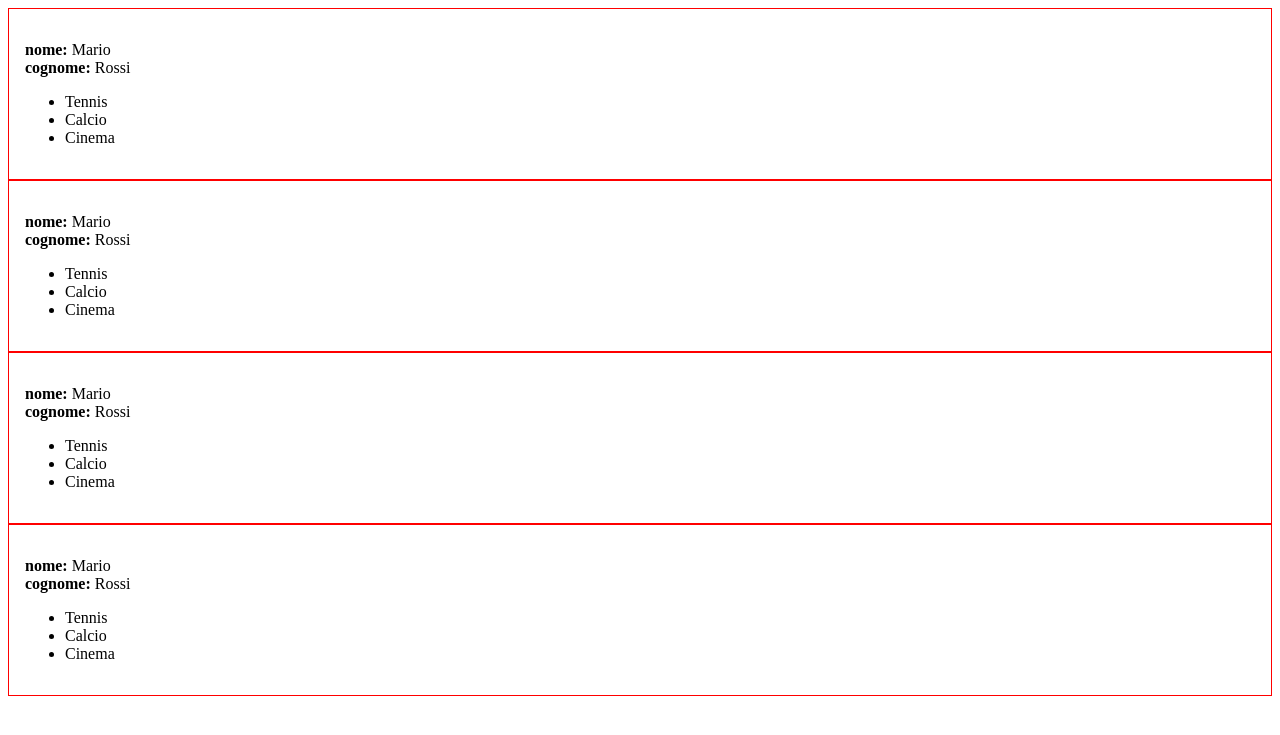
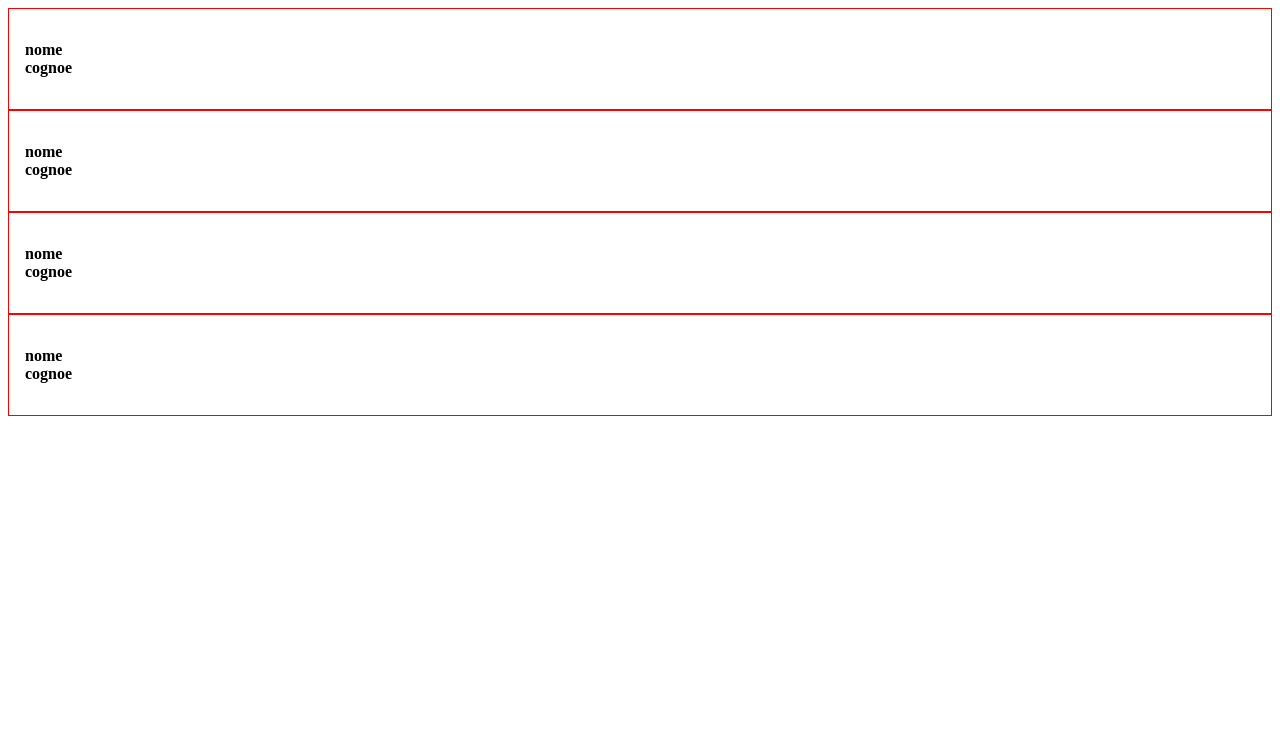
Before and after one commit to corsidrive/linguaggio_di_programmazione_php, a PHP site: page /linguaggio_di_programmazione_php/04_soluzione_esercizio_01.php in a window 1280 px wide. Shown: the top 735 px of the page. Run offline with PHP 8.4, Linux system fonts and the light colour scheme.

Commit message:
impostato loop allievi

```diff
--- a/basi_php/04_soluzione_esercizio_01.php
+++ b/basi_php/04_soluzione_esercizio_01.php
@@ -5,7 +5,7 @@ $allievi = [
     [
         "nome"=>"Mario",
         "cognome"=>"Gialli",
-        "passatempi"=> ["Motomodiale","Tennis","Cinema"]
+        "passatempi"=>  ["Motomodiale","Tennis","Cinema"]
     ],
     [
         "nome"=>"Giovanni",
@@ -39,22 +39,15 @@ $allievi = [
     </style>
 </head>
 <body>
+        <!-- inzia parte da ripetere  -->
         <?php foreach ($allievi as $allievo) { ?>
             <div class="card-allievo">
                 <p>
-            <strong>nome:</strong> Mario <br>
-            <strong>cognome:</strong> Rossi <br>
+                    <strong>nome</strong> <br>
+                    <strong>cognoe</strong> <br>
                 </p>
-        <ul class="card-passatempi">
-            <li>Tennis</li>
-            <li>Calcio</li>
-            <li>Cinema</li>
-        </ul>
             </div>
-
         <?php } ?>
-
-
-
+        <!-- finisce parte da ripetere  -->
 </body>
 </html>
```
Lines whose indentation alone changed are shown as unchanged.
